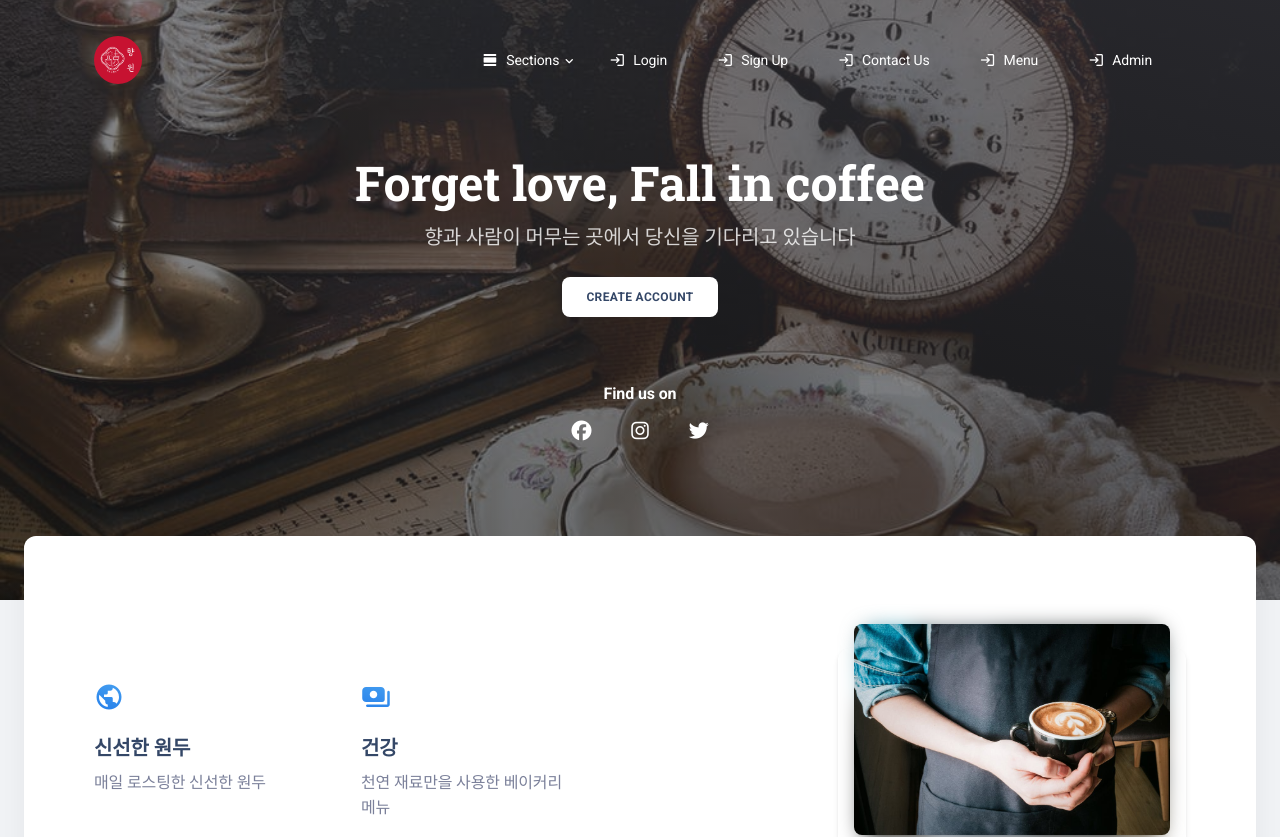
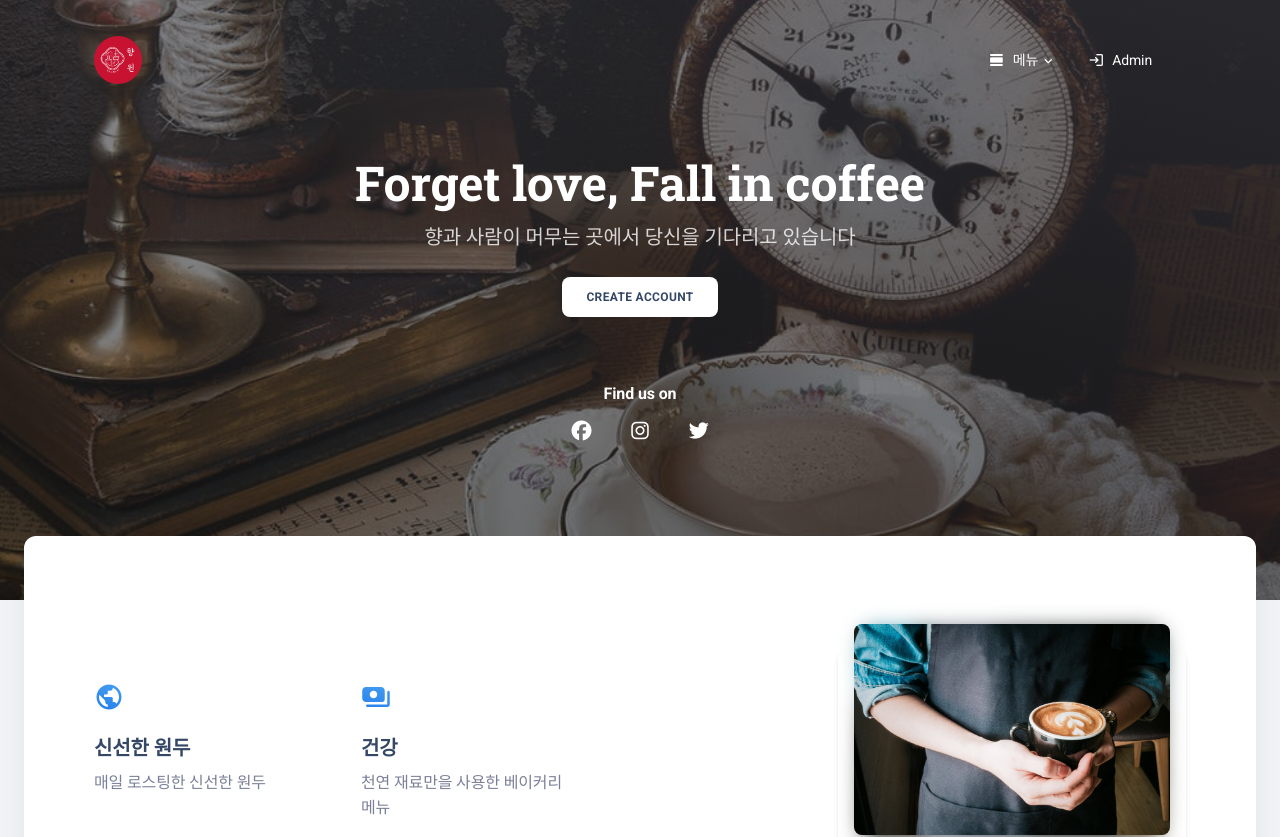
Before and after one commit to khyw407/hwangwon, a React (Create React App) app: page /main in a window 1280 px wide. Shown: the top 837 px of the page. Built offline with nearby package versions, Linux system fonts and the light colour scheme.

Commit message:
fix: route 항목 수정

```diff
--- a/src/routes.jsx
+++ b/src/routes.jsx
@@ -7,169 +7,41 @@ import Admin from "pages/LandingPages/Admin";
 
 const routes = [
   {
-    name: "sections",
+    name: "메뉴",
     icon: <Icon>view_day</Icon>,
     collapse: [
       {
-        name: "page sections",
-        description: "See all sections",
+        name: "로그인",
+        description: "계정 로그인 & 가입",
         dropdown: true,
-        /*
         collapse: [
           {
-            name: "page headers",
-            route: "/sections/page-sections/page-headers",
-            component: <PageHeaders />,
-          },
-          {
-            name: "features",
-            route: "/sections/page-sections/features",
-            component: <Features />,
-          },
-        ],
-        */
-      },
-      {
-        name: "navigation",
-        description: "See all navigations",
-        dropdown: true,
-        /*
-        collapse: [
-          {
-            name: "navbars",
-            route: "/sections/navigation/navbars",
-            component: <Navbars />,
-          },
-          {
-            name: "nav tabs",
-            route: "/sections/navigation/nav-tabs",
-            component: <NavTabs />,
-          },
-          {
-            name: "pagination",
-            route: "/sections/navigation/pagination",
-            component: <Pagination />,
-          },
-        ],
-        */
-      },
-      {
-        name: "input areas",
-        description: "See all input areas",
-        dropdown: true,
-        /*
-        collapse: [
-          {
-            name: "inputs",
-            route: "/sections/input-areas/inputs",
-            component: <Inputs />,
-          },
-          {
-            name: "forms",
-            route: "/sections/input-areas/forms",
-            component: <Forms />,
-          },
-        ],
-        */
-      },
-      {
-        name: "attention catchers",
-        description: "See all components",
-        dropdown: true,
-        /*
-        collapse: [
-          {
-            name: "alerts",
-            route: "/sections/attention-catchers/alerts",
-            component: <Alerts />,
-          },
-          {
-            name: "modals",
-            route: "/sections/attention-catchers/modals",
-            component: <Modals />,
-          },
-          {
-            name: "tooltips & popovers",
-            route: "/sections/attention-catchers/tooltips-popovers",
-            component: <TooltipsPopovers />,
-          },
-        ],
-        */
-      },
-      {
-        name: "elements",
-        description: "See all 32 components",
-        dropdown: true,
-        /*
-        collapse: [
-          {
-            name: "avatars",
-            route: "/sections/elements/avatars",
-            component: <Avatars />,
-          },
-          {
-            name: "badges",
-            route: "/sections/elements/badges",
-            component: <Badges />,
-          },
-          {
-            name: "breadcrumbs",
-            route: "/sections/elements/breadcrumbs",
-            component: <BreadcrumbsEl />,
-          },
-          {
-            name: "buttons",
-            route: "/sections/elements/buttons",
-            component: <Buttons />,
-          },
-          {
-            name: "dropdowns",
-            route: "/sections/elements/dropdowns",
-            component: <Dropdowns />,
-          },
-          {
-            name: "progress bars",
-            route: "/sections/elements/progress-bars",
-            component: <ProgressBars />,
-          },
-          {
-            name: "toggles",
-            route: "/sections/elements/toggles",
-            component: <Toggles />,
-          },
-          {
-            name: "typography",
-            route: "/sections/elements/typography",
-            component: <Typography />,
-          },
-        ],
-        */
-      },
-    ],
-  },
-  {
-    name: "Login",
-    icon: <Icon>login</Icon>,
+            name: "Sign in",
             route: "/login",
             component: <SignIn />,
           },
           {
             name: "Sign up",
-    icon: <Icon>login</Icon>,
             route: "/register",
             component: <SignUp />,
           },
+        ],
+      },
       {
         name: "Contact us",
-    icon: <Icon>login</Icon>,
+        description: "문의 & 연락처",
+        dropdown: false,
         route: "/contact",
         component: <Contact />,
       },
       {
-    name: "menu",
-    icon: <Icon>login</Icon>,
+        name: "Menu",
+        description: "향원에서 제공하는 다양한 메뉴",
+        dropdown: false,
         route: "/menu",
         component: <Menu />,
+      },
+    ],
   },
   {
     name: "admin",
```
Lines whose indentation alone changed are shown as unchanged.
